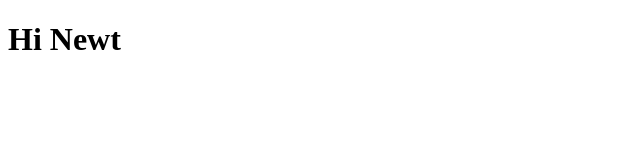
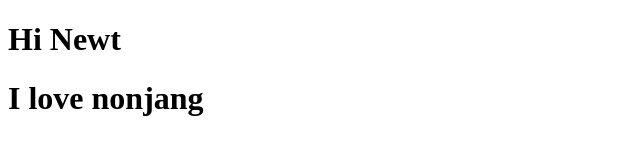
Before and after one commit to ma-thanasak/for-apply-job, a plain HTML site: page index.html in a window 1280 px wide. Shown: the whole page, without its empty margins (0-640 px from the left). Drawn offline with Linux system fonts and the light colour scheme.

Commit message:
add I love nonjang

```diff
--- a/index.html
+++ b/index.html
@@ -8,5 +8,6 @@
  </head>
  <body>
     <h1>Hi Newt</h1>
+    <h1>I love nonjang</h1>
  </body>
  </html>
```
